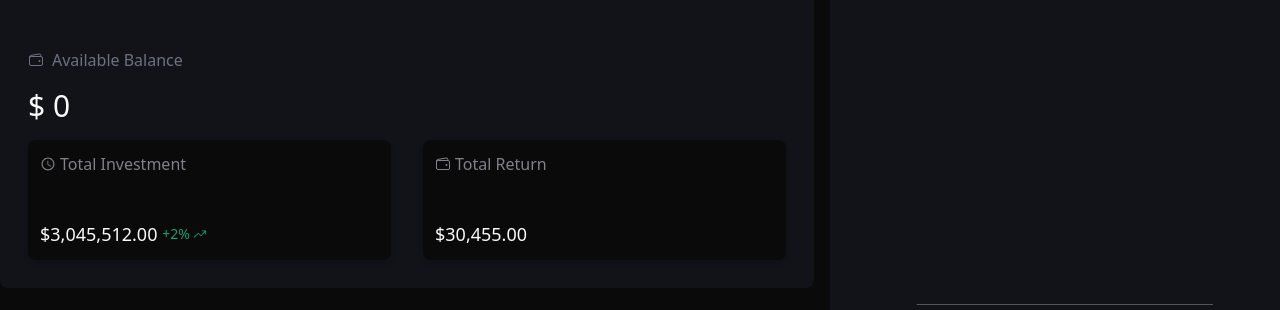
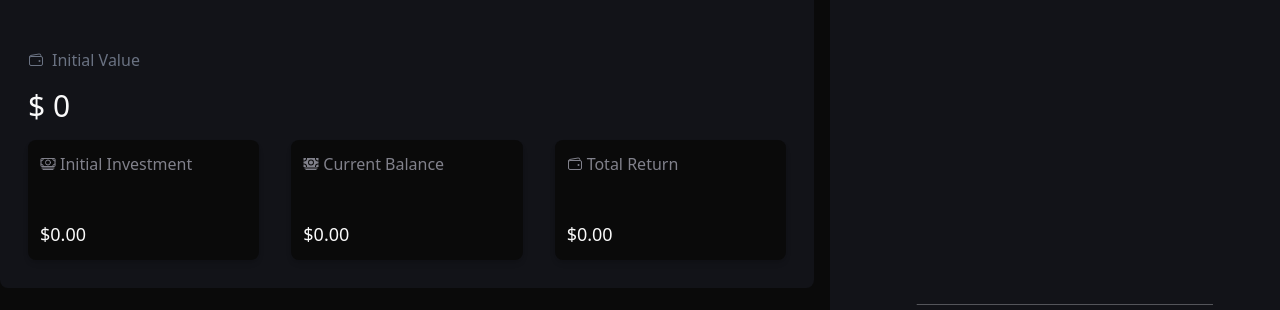
Before and after one commit to rider-cantuaria-eng/stock-tracker, a Next.js app in the folder apps/trade-panel/: page / in a window 1280 px wide. Shown: the part 242-552 px from the top of the page. Built offline with nearby package versions, Linux system fonts and the light colour scheme; no server answers; what ag-grid-community would draw is missing.

Commit message:
feat(panel): add balance to dropdown and portfolio summary

```diff
--- a/apps/trade-panel/src/components/cards/card-investimento-info.component.tsx
+++ b/apps/trade-panel/src/components/cards/card-investimento-info.component.tsx
@@ -1,11 +1,32 @@
 import { cn } from "@workspace/ui/lib/utils";
-import { IoIosTrendingUp } from "react-icons/io";
+import { IoIosTrendingDown, IoIosTrendingUp } from "react-icons/io";
 
 import { NoSSR } from "../layout/no-ssr.component";
-import { ICardInvestmentInfoProps } from "./types";
+
+export interface ICardInvestmentInfoProps {
+	title: string;
+	icon?: React.ReactNode;
+	value?: number;
+	percentage?: {
+		className?: string;
+		value: number;
+	};
+	className?: string;
+	isLoading?: boolean;
+}
 
 export function CardInvestmentInfo(props: ICardInvestmentInfoProps) {
-	const { title, className, icon, value, increase, isLoading } = props;
+	const {
+		title,
+		className,
+		icon,
+		value,
+		percentage = {
+			className: "",
+			value: 0,
+		},
+		isLoading,
+	} = props;
 
 	return (
 		<div
@@ -28,9 +49,14 @@ export function CardInvestmentInfo(props: ICardInvestmentInfoProps) {
 							currency: "USD",
 						})}
 					</NoSSR>
-					{increase && (
-						<span className="flex items-center text-sm font-medium text-[#19A173] gap-[0.2rem]">
-							+2% <IoIosTrendingUp />
+					{percentage?.value > 0 && (
+						<span className="flex items-center text-sm font-medium text-green-700 gap-[0.2rem]">
+							{percentage?.value.toFixed(2).toLocaleString()} <IoIosTrendingUp />
+						</span>
+					)}
+					{percentage?.value < 0 && (
+						<span className="flex items-center text-sm font-medium text-red-700 gap-[0.2rem]">
+							{percentage?.value.toFixed(2).toLocaleString()} <IoIosTrendingDown />
 						</span>
 					)}
 				</h4>
--- a/apps/trade-panel/src/components/cards/types.ts
+++ /dev/null
@@ -1,11 +0,0 @@
-export interface ICardInvestmentInfoProps {
-	title: string;
-	icon?: React.ReactNode;
-	value?: number;
-	increase?: {
-		className?: string;
-		value: string | number;
-	};
-	className?: string;
-	isLoading?: boolean;
-}
--- a/apps/trade-panel/src/components/layout/header/header-mobile.component.tsx
+++ b/apps/trade-panel/src/components/layout/header/header-mobile.component.tsx
@@ -14,7 +14,7 @@ import { useParams } from "next/navigation";
 import { TradesChart } from "../../trades/chart/trades-chart.component";
 import { RecentsTrades } from "../../trades/recents-trades/recent-trades.component";
 import { AppLogo } from "../app-logo.component";
-import { DropdownPortfolio } from "../portfolio-dropdown.component";
+import { DropdownPortfolio } from "../../portfolio/portfolio-dropdown.component";
 
 export function HeaderMobile() {
 	const { id: portfolioId } = useParams();
--- a/apps/trade-panel/src/components/layout/header/header.component.tsx
+++ b/apps/trade-panel/src/components/layout/header/header.component.tsx
@@ -7,9 +7,9 @@ import { Moon, Sun } from "lucide-react";
 import { useTheme } from "next-themes";
 import { useParams } from "next/navigation";
 
+import { DropdownPortfolio } from "../../portfolio/portfolio-dropdown.component";
 import { AppLogo } from "../app-logo.component";
 import { NoSSR } from "../no-ssr.component";
-import { DropdownPortfolio } from "../portfolio-dropdown.component";
 import { HeaderMobile } from "./header-mobile.component";
 
 export function Header() {
@@ -36,7 +36,7 @@ export function Header() {
 				<div className="flex items-center">
 					<b>Portfolio</b>:
 					<DropdownPortfolio
-						title={`${portfolio.data?.name} • $${portfolio.data?.initialValue.toLocaleString()}`}
+						title={`${portfolio.data?.name}`}
 						portfolios={portfolios?.data ?? []}
 						isLoading={portfolios?.isLoading || portfolio?.isLoading}
 					/>
--- /dev/null
+++ b/apps/trade-panel/src/components/portfolio/portfolio-dropdown-item.component.tsx
@@ -0,0 +1,38 @@
+import { usePortfolioBalance } from "@workspace/api-client/hooks";
+import { IPortfolio } from "@workspace/api-client/types";
+import {
+	DropdownMenuItem,
+	DropdownMenuShortcut,
+} from "@workspace/ui/components/dropdown-menu";
+import { useRouter, usePathname } from "next/navigation";
+
+interface IPortfolioDropdownItemProps {
+	portfolio: IPortfolio;
+}
+
+export function PortfolioDropdownItem(props: IPortfolioDropdownItemProps) {
+	const { portfolio } = props;
+
+	const pathname = usePathname();
+	const router = useRouter();
+	const balance = usePortfolioBalance(portfolio.id);
+
+	if (!portfolio) return null;
+
+	const handleToPortfolio = (id: string) => {
+		return router.push(`/portfolio/${id}`);
+	};
+
+	return (
+		<DropdownMenuItem
+			key={portfolio.id}
+			className={`${pathname === `/portfolio/${portfolio.id}` && "text-blue-400"} cursor-pointer`}
+			onClick={() => handleToPortfolio(portfolio.id)}
+		>
+			{portfolio?.name}
+			<DropdownMenuShortcut>
+				${balance.data?.totalTradesValue.toLocaleString()}
+			</DropdownMenuShortcut>
+		</DropdownMenuItem>
+	);
+}
--- a/apps/trade-panel/src/components/layout/portfolio-dropdown.component.tsx
+++ b/apps/trade-panel/src/components/portfolio/portfolio-dropdown.component.tsx
@@ -4,13 +4,12 @@ import {
 	DropdownMenu,
 	DropdownMenuContent,
 	DropdownMenuGroup,
-	DropdownMenuItem,
 	DropdownMenuLabel,
-	DropdownMenuShortcut,
 	DropdownMenuTrigger,
 } from "@workspace/ui/components/dropdown-menu";
-import { usePathname, useRouter } from "next/navigation";
 import { IoIosArrowDown } from "react-icons/io";
+
+import { PortfolioDropdownItem } from "./portfolio-dropdown-item.component";
 
 interface IListPortfolioProps {
 	title: string;
@@ -20,17 +19,11 @@ interface IListPortfolioProps {
 
 export function DropdownPortfolio(props: IListPortfolioProps) {
 	const { title, portfolios, isLoading } = props;
-	const pathname = usePathname();
-	const router = useRouter();
 
 	if (isLoading) return <div className="h-4 w-32 bg-foreground/20 rounded mx-3" />;
 
 	if (portfolios?.length <= 0)
 		return <span className="text-sm px-2">No portfolios found.</span>;
-
-	const handleToPortfolio = (id: string) => {
-		return router.push(`/portfolio/${id}`);
-	};
 
 	return (
 		<DropdownMenu>
@@ -45,16 +38,7 @@ export function DropdownPortfolio(props: IListPortfolioProps) {
 
 				<DropdownMenuGroup>
 					{portfolios?.map(portfolio => (
-						<DropdownMenuItem
-							key={portfolio?.id}
-							className={`${pathname === `/portfolio/${portfolio?.id}` && "text-blue-400"} cursor-pointer`}
-							onClick={() => handleToPortfolio(portfolio.id)}
-						>
-							{portfolio?.name}
-							<DropdownMenuShortcut>
-								${portfolio?.initialValue.toLocaleString()}
-							</DropdownMenuShortcut>
-						</DropdownMenuItem>
+						<PortfolioDropdownItem key={portfolio?.id} portfolio={portfolio} />
 					))}
 				</DropdownMenuGroup>
 			</DropdownMenuContent>
--- a/apps/trade-panel/src/components/portfolio/portfolio-summary.component.tsx
+++ b/apps/trade-panel/src/components/portfolio/portfolio-summary.component.tsx
@@ -1,11 +1,10 @@
 "use client";
 
 import { CardInvestmentInfo } from "@/src/components/cards/card-investimento-info.component";
-import { usePortfolio } from "@workspace/api-client/hooks";
+import { usePortfolio, usePortfolioBalance } from "@workspace/api-client/hooks";
 import { showLocaleDate } from "@workspace/utils/date";
 import { useParams } from "next/navigation";
-import { IoMdTime } from "react-icons/io";
-import { IoWalletOutline } from "react-icons/io5";
+import { IoCashOutline, IoCashSharp, IoWalletOutline } from "react-icons/io5";
 
 import { CreatePortfolioModal } from "../modal/portfolio/create-portfolio.modal";
 import { UpdatePortfolioModal } from "../modal/portfolio/update-portfolio.modal";
@@ -15,6 +14,7 @@ import { PortfolioSummarySkeleton } from "./portfolio-summary.skeleton";
 export function PortfolioSummary() {
 	const { id: portfolioId } = useParams();
 	const portfolio = usePortfolio(portfolioId as string);
+	const balance = usePortfolioBalance(portfolioId as string);
 
 	if (portfolio.isLoading) return <PortfolioSummarySkeleton />;
 
@@ -39,28 +39,35 @@ export function PortfolioSummary() {
 					<div>
 						<span className="flex items-center gap-2 text-gray-500">
 							<IoWalletOutline />
-							Available Balance
+							Initial Value
 						</span>
 						<div className="flex items-center mt-4 gap-[3rem]">
 							<h3 className="text-3xl">
-								$ {portfolio.data?.initialValue.toLocaleString() || "0"}
+								$ {balance.data?.initialValue.toLocaleString() || "0"}
 							</h3>
 						</div>
 					</div>
 
-					<div className="grid grid-cols-1  md:grid-cols-2 2xl:grid-cols-2 w-full lg:max-w-[800px] gap-[2rem] ">
+					<div className="grid grid-cols-1  md:grid-cols-3 2xl:grid-cols-2 w-full lg:max-w-[800px] gap-[2rem] ">
 						<CardInvestmentInfo
-							title="Total Investment"
-							icon={<IoMdTime />}
-							value={3045512}
-							increase={{
-								value: "0.2%",
+							title="Initial Investment"
+							icon={<IoCashOutline />}
+							value={
+								(balance.data?.totalTradesValue ?? 0) - (balance.data?.profitLoss ?? 0)
+							}
+						/>
+						<CardInvestmentInfo
+							title="Current Balance"
+							icon={<IoCashSharp />}
+							value={balance.data?.totalTradesValue ?? 0}
+							percentage={{
+								value: balance.data?.profitLossPercentage ?? 0,
 							}}
 						/>
 						<CardInvestmentInfo
 							title="Total Return"
 							icon={<IoWalletOutline />}
-							value={30455}
+							value={balance.data?.profitLoss ?? 0}
 						/>
 					</div>
 				</div>
--- a/apps/trade-panel/src/components/portfolio/portfolio-summary.skeleton.tsx
+++ b/apps/trade-panel/src/components/portfolio/portfolio-summary.skeleton.tsx
@@ -1,4 +1,4 @@
-import { IoMdTime } from "react-icons/io";
+import { IoCashOutline, IoCashSharp, IoWalletOutline } from "react-icons/io5";
 
 import { CardInvestmentInfo } from "../cards/card-investimento-info.component";
 
@@ -26,22 +26,31 @@ export function PortfolioSummarySkeleton() {
 					</div>
 				</div>
 
-				<div className="grid grid-cols-1 md:grid-cols-2 2xl:grid-cols-2 w-full lg:max-w-[800px] gap-[2rem]">
+				<div className="grid grid-cols-1  md:grid-cols-3 2xl:grid-cols-2 w-full lg:max-w-[800px] gap-[2rem]">
 					<CardInvestmentInfo
-						title="Total Investment"
-						icon={<IoMdTime />}
+						title="Initial Investment"
+						icon={<IoCashOutline />}
 						value={3045512}
-						increase={{
-							value: "0.2%",
+						percentage={{
+							value: 0.2,
 						}}
 						isLoading={true}
 					/>
 					<CardInvestmentInfo
-						title="Total Investment"
-						icon={<IoMdTime />}
+						title="Current Balance"
+						icon={<IoCashSharp />}
 						value={3045512}
-						increase={{
-							value: "0.2%",
+						percentage={{
+							value: 0.2,
+						}}
+						isLoading={true}
+					/>
+					<CardInvestmentInfo
+						title="Total Return"
+						icon={<IoWalletOutline />}
+						value={3045512}
+						percentage={{
+							value: 0.2,
 						}}
 						isLoading={true}
 					/>
```
